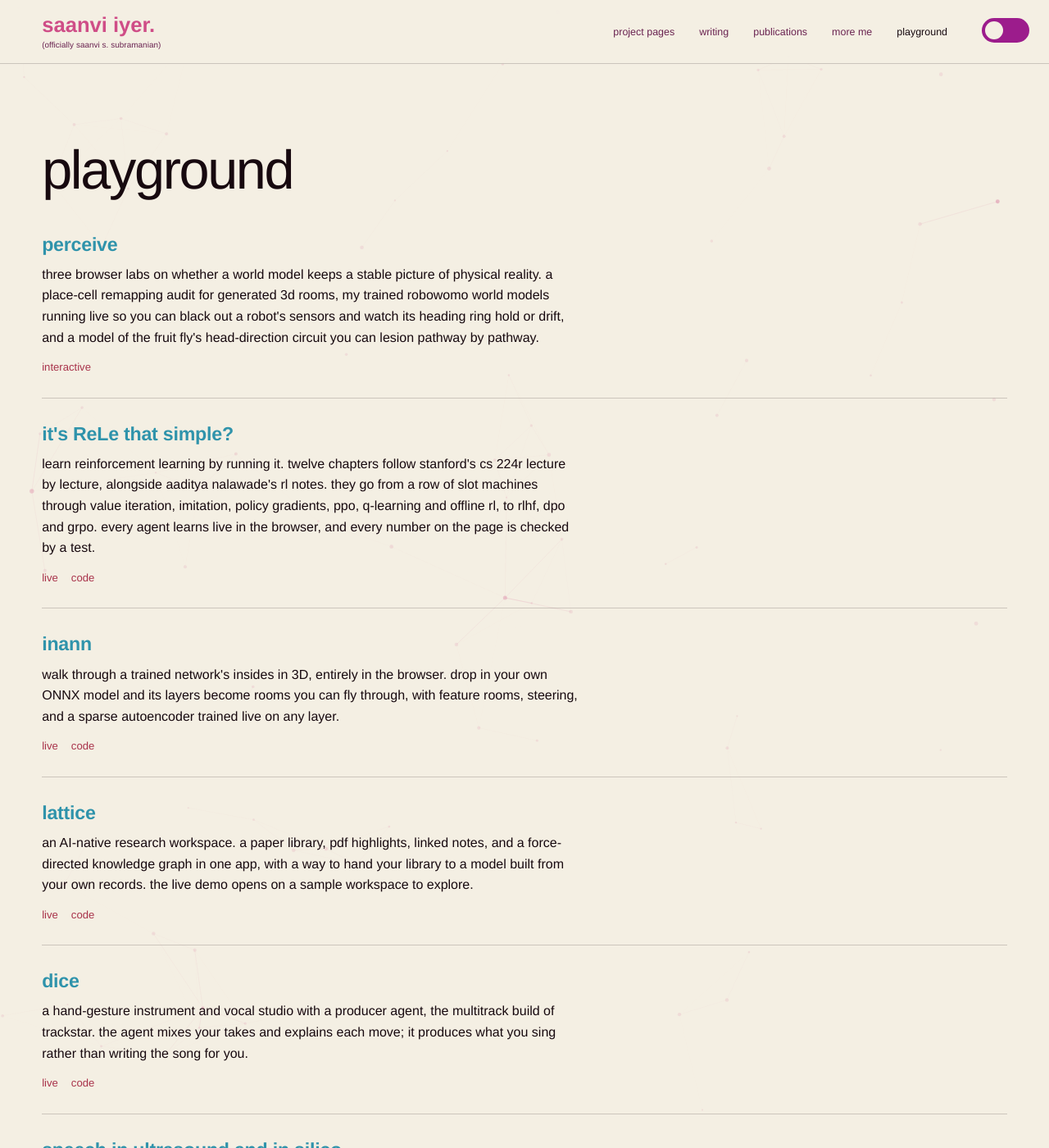
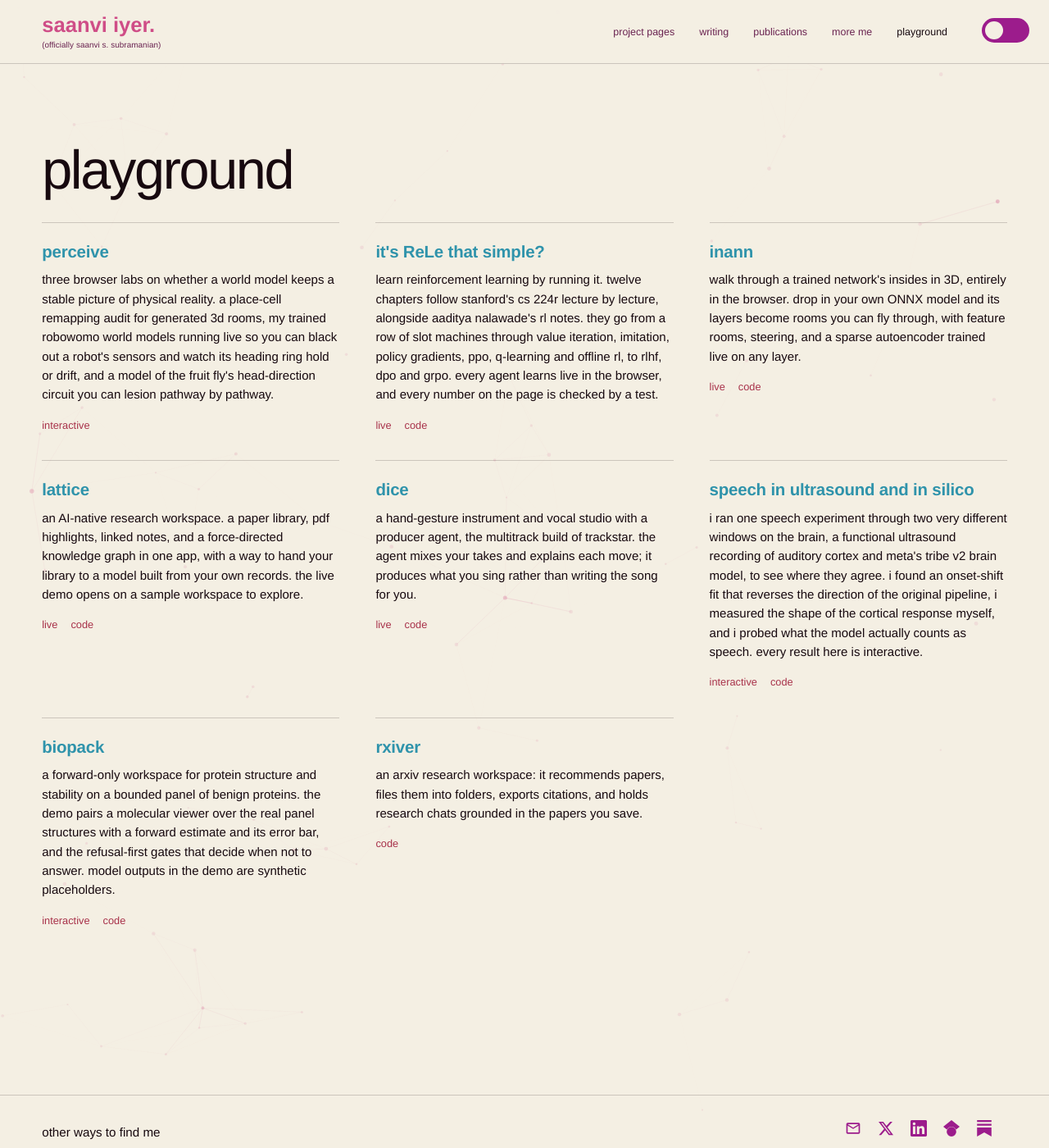
Before and after one commit to saanviiyer/saanviiyer.github.io, a Jekyll site: the page built from pages/playground.html, in a window 1280 px wide and 1400 px high. Shown: the whole window at 82% size. Built offline with Jekyll 4.4.1, drawn with Linux system fonts in a browser that asks for light colours; some web fonts are replaced.

Commit message:
Lay the playground out as a responsive grid instead of a vertical list

```diff
--- a/pages/playground.html
+++ b/pages/playground.html
@@ -5,14 +5,13 @@ permalink: /playground/
 
 <style>
   .pf-section { border-top: none; padding-top: 8px; }
-  .play-list { display: flex; flex-direction: column; }
-  .play-item { padding: 24px 0; border-top: 0.5px solid var(--border); }
-  .play-item:first-child { border-top: none; padding-top: 8px; }
-  .play-title { font-family: var(--serif); font-size: 1.45rem; font-weight: 600; margin: 0 0 5px; letter-spacing: -0.01em; }
+  .play-list { display: grid; grid-template-columns: repeat(auto-fill, minmax(300px, 1fr)); gap: 30px 44px; margin-top: 10px; }
+  .play-item { padding: 18px 0 0; border-top: 0.5px solid var(--border); }
+  .play-title { font-family: var(--serif); font-size: 1.28rem; font-weight: 600; margin: 0 0 6px; letter-spacing: -0.01em; }
   .play-title a { color: var(--robin); text-decoration: none; }
   .play-title a:hover { text-decoration: underline; }
-  .play-line { font-family: var(--sans); font-size: 1rem; line-height: 1.6; color: var(--ink); margin: 0 0 10px; max-width: 74ch; }
-  .play-links a { font-family: var(--sans); font-size: 0.82rem; color: var(--berry); text-decoration: none; margin-right: 16px; }
+  .play-line { font-family: var(--sans); font-size: 0.94rem; line-height: 1.55; color: var(--ink); margin: 0 0 12px; }
+  .play-links a { font-family: var(--sans); font-size: 0.8rem; color: var(--berry); text-decoration: none; margin-right: 16px; }
   .play-links a:hover { text-decoration: underline; }
 </style>
 
```
